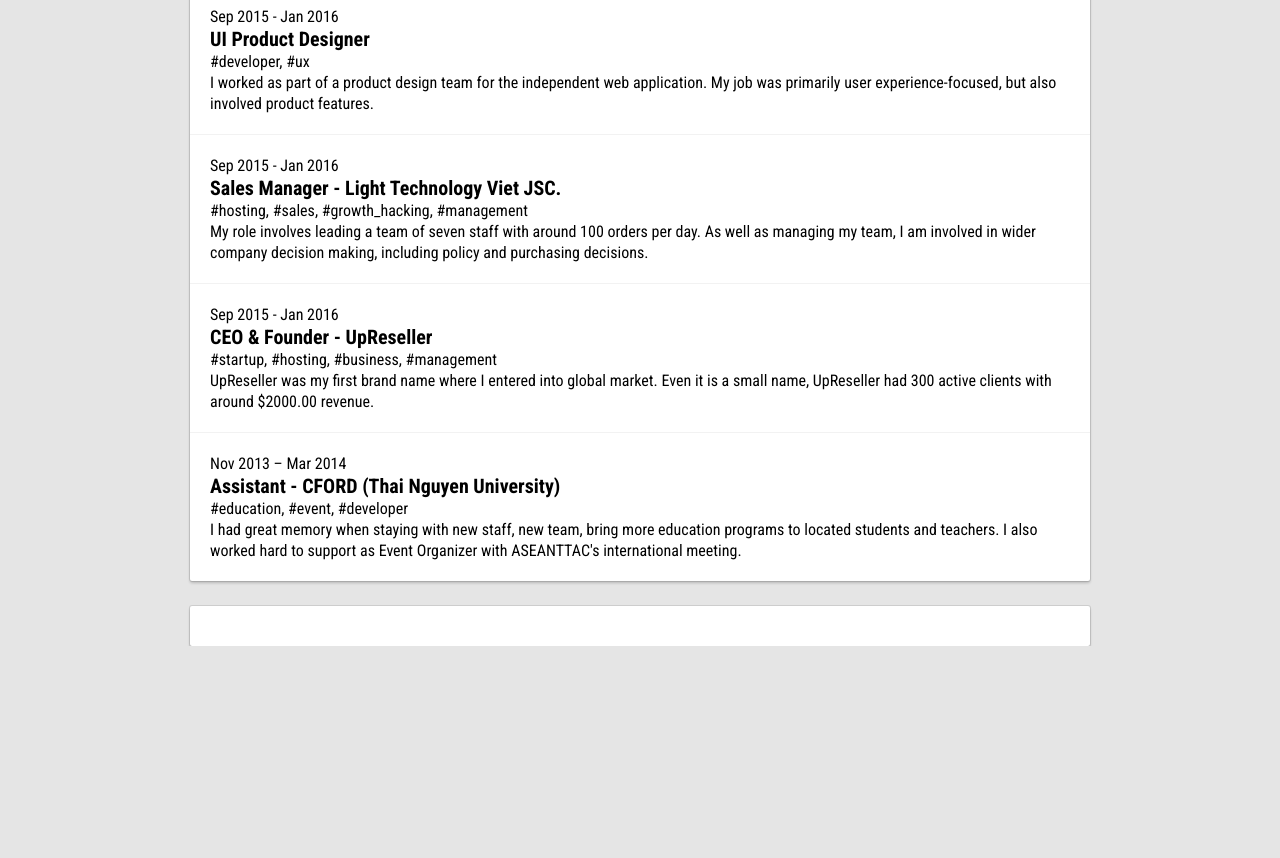
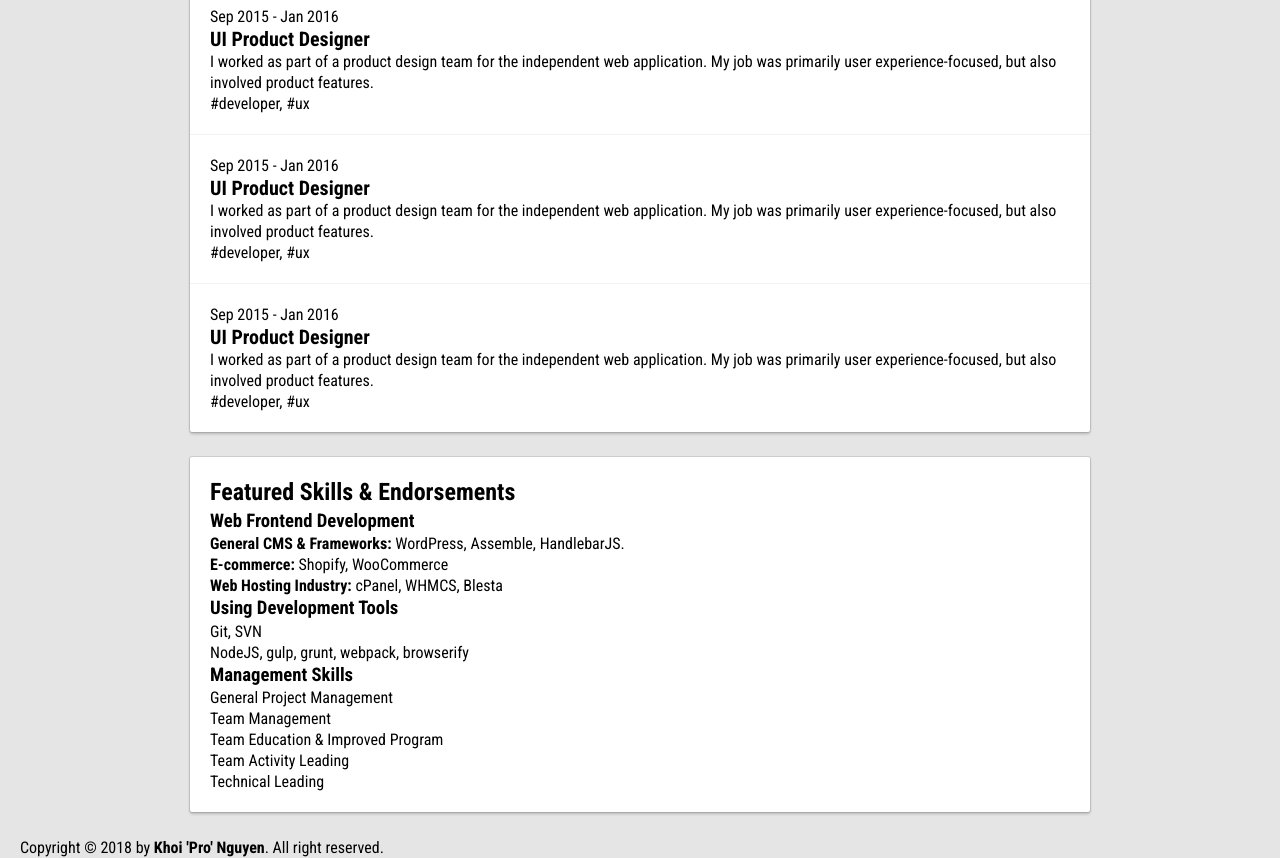
Before and after one commit to khoipro/about, a website: page index.html in a window 1280 px wide. Shown: the part 693-1551 px from the top of the page. Before the commit the page ends 1339 px from the top, so only its background shows below. Drawn offline with Linux system fonts and the light colour scheme.

Commit message:
Add markup Featured list

```diff
--- a/index.html
+++ b/index.html
@@ -42,7 +42,7 @@
       <a id="about" class="anchor"></a>
       <section class="section intro">
         <div class="container">
-          <h2 class="intro__headline">About</h2>
+          <h2 class="section-headline intro__headline">About Me</h2>
           <div class="wysiwyg intro__description">
             <p>Starting from a student with Bachelor of Art in dual-language English & Russian, but I'd love to surfing and learning much from what I did.</p>
             <p>I was a Marketing Manager, a Web Designer and also IT Administrators in several small companies before switching to Sales Manager in Light Technology Viet JSC where I have more rich experience about sales, marketing channel, improving myself about management skill, learning much more about customer support, solving problems and training a team.</p>
@@ -56,47 +56,55 @@
       <section class="section experience">
         <div class="container">
           <div class="experience__header">
-            <h2 class="experience__headline">Experience</h2>
+            <h2 class="section-headline experience__headline">The Experience</h2>
           </div>
           <div class="experience__list">
             <div class="experience__item">
+              <div class="experience__item-inner">
                 <div class="experience__item-meta">
-                <span class="experience__item-block experience__item-date">Sep 2015 - Jan 2016</span>
-                <span class="experience__item-block experience__item-title">UI Product Designer</span>
-                <span class="experience__item-block experience__item-tag">#developer, #ux</span>
+                  <span class="experience__item-block experience__item-date"><span class="fas fa-calendar-alt"></span> Sep 2015 - Jan 2016</span>
                 </div>
+                <div class="experience__item-content">
+                  <h3 class="section-title experience__item-block experience__item-title">UI Product Designer</h3>
                   <div class="experience__item-description">
                     <p>I worked as part of a product design team for the independent web application. My job was primarily user experience-focused, but also involved product features.</p>
                   </div>
+                  <p class="experience__item-footer">
+                    <span class="experience__item-block experience__item-tag">#developer, #ux</span>
+                  </p>
                 </div>
-            <div class="experience__item">
-              <div class="experience__item-meta">
-                <span class="experience__item-block experience__item-date">Sep 2015 - Jan 2016</span>
-                <span class="experience__item-block experience__item-title">Sales Manager - Light Technology Viet JSC.</span>
-                <span class="experience__item-block experience__item-tag">#hosting, #sales, #growth_hacking, #management</span>
-              </div>
-              <div class="experience__item-description">
-                <p>My role involves leading a team of seven staff with around 100 orders per day. As well as managing my team, I am involved in wider company decision making, including policy and purchasing decisions.</p>
               </div>
             </div>
             <div class="experience__item">
+              <div class="experience__item-inner">
                 <div class="experience__item-meta">
-                <span class="experience__item-block experience__item-date">Sep 2015 - Jan 2016</span>
-                <span class="experience__item-block experience__item-title">CEO & Founder - UpReseller</span>
-                <span class="experience__item-block experience__item-tag">#startup, #hosting, #business, #management</span>
+                  <span class="experience__item-block experience__item-date"><span class="fas fa-calendar-alt"></span> Sep 2015 - Jan 2016</span>
                 </div>
+                <div class="experience__item-content">
+                  <h3 class="section-title experience__item-block experience__item-title">UI Product Designer</h3>
                   <div class="experience__item-description">
-                <p>UpReseller was my first brand name where I entered into global market. Even it is a small name, UpReseller had 300 active clients with around $2000.00 revenue.</p>
+                    <p>I worked as part of a product design team for the independent web application. My job was primarily user experience-focused, but also involved product features.</p>
+                  </div>
+                  <p class="experience__item-footer">
+                    <span class="experience__item-block experience__item-tag">#developer, #ux</span>
+                  </p>
+                </div>
               </div>
             </div>
             <div class="experience__item">
+              <div class="experience__item-inner">
                 <div class="experience__item-meta">
-                <span class="experience__item-block experience__item-date">Nov 2013 – Mar 2014</span>
-                <span class="experience__item-block experience__item-title">Assistant - CFORD (Thai Nguyen University)</span>
-                <span class="experience__item-block experience__item-tag">#education, #event, #developer</span>
+                  <span class="experience__item-block experience__item-date"><span class="fas fa-calendar-alt"></span> Sep 2015 - Jan 2016</span>
                 </div>
+                <div class="experience__item-content">
+                  <h3 class="section-title experience__item-block experience__item-title">UI Product Designer</h3>
                   <div class="experience__item-description">
-                <p>I had great memory when staying with new staff, new team, bring more education programs to located students and teachers. I also worked hard to support as Event Organizer with ASEANTTAC's international meeting.</p>
+                    <p>I worked as part of a product design team for the independent web application. My job was primarily user experience-focused, but also involved product features.</p>
+                  </div>
+                  <p class="experience__item-footer">
+                    <span class="experience__item-block experience__item-tag">#developer, #ux</span>
+                  </p>
+                </div>
               </div>
             </div>
           </div>
@@ -105,11 +113,40 @@
       <a id="skills" class="anchor"></a>
       <section class="section featured-list">
         <div class="container">
-
+          <div class="featured-list__header">
+            <h2 class="section-headline featured-list__headline">Featured Skills &amp; Endorsements</h2>
+          </div>
+          <div class="featured-list__content">
+            <h3 class="section-title featured-list__title">Web Frontend Development</h3>
+            <ul class="featured-list__list">
+              <li class="featured-list__item"><strong>General CMS & Frameworks:</strong> WordPress, Assemble, HandlebarJS.</li>
+              <li class="featured-list__item"><strong>E-commerce:</strong> Shopify, WooCommerce</li>
+              <li class="featured-list__item"><strong>Web Hosting Industry:</strong> cPanel, WHMCS, Blesta</li>
+            </ul>
+            <h3 class="section-title featured-list__title">Using Development Tools</h3>
+            <ul class="featured-list__list">
+              <li class="featured-list__item">Git, SVN</li>
+              <li class="featured-list__item">NodeJS, gulp, grunt, webpack, browserify</li>
+            </ul>
+            <h3 class="section-title featured-list__title">Management Skills</h3>
+            <ul class="featured-list__list">
+              <li class="featured-list__item">General Project Management</li>
+              <li class="featured-list__item">Team Management</li>
+              <li class="featured-list__item">Team Education & Improved Program</li>
+              <li class="featured-list__item">Team Activity Leading</li>
+              <li class="featured-list__item">Technical Leading</li>
+            </ul>
+          </div>
         </div>
       </section>
+      <a id="accomplishments" class="anchor"></a>
+      <section class=""></section>
     </main>
-    <footer class="footer"></footer>
+    <footer class="footer">
+      <div class="container">
+        <p class="copyright">Copyright &copy; 2018 by <strong>Khoi 'Pro' Nguyen</strong>. All right reserved.</p>
+      </div>
+    </footer>
   </div>
   <script type="text/javascript" src="assets/js/main.js"></script>
 </body>
```
Lines whose indentation alone changed are shown as unchanged.
